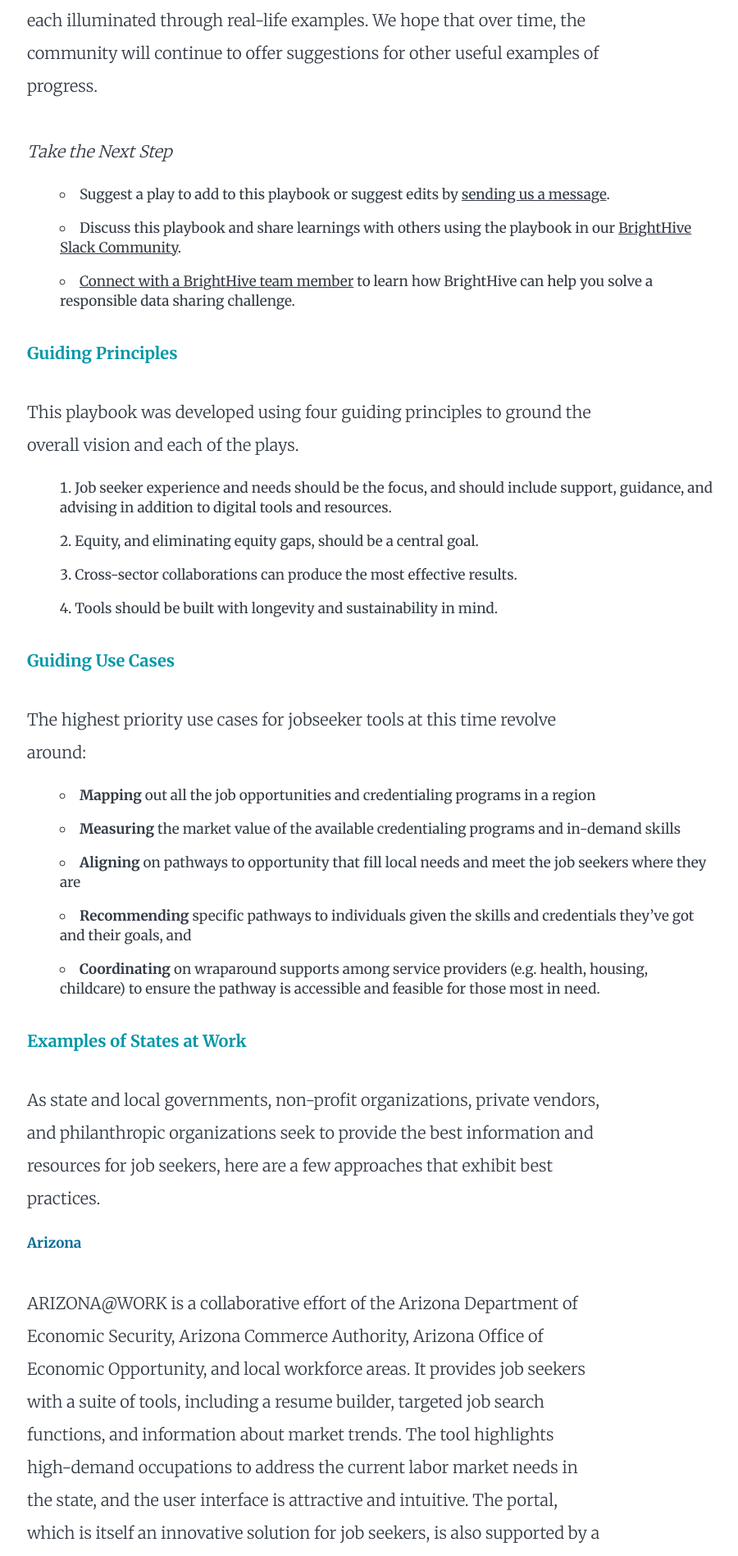
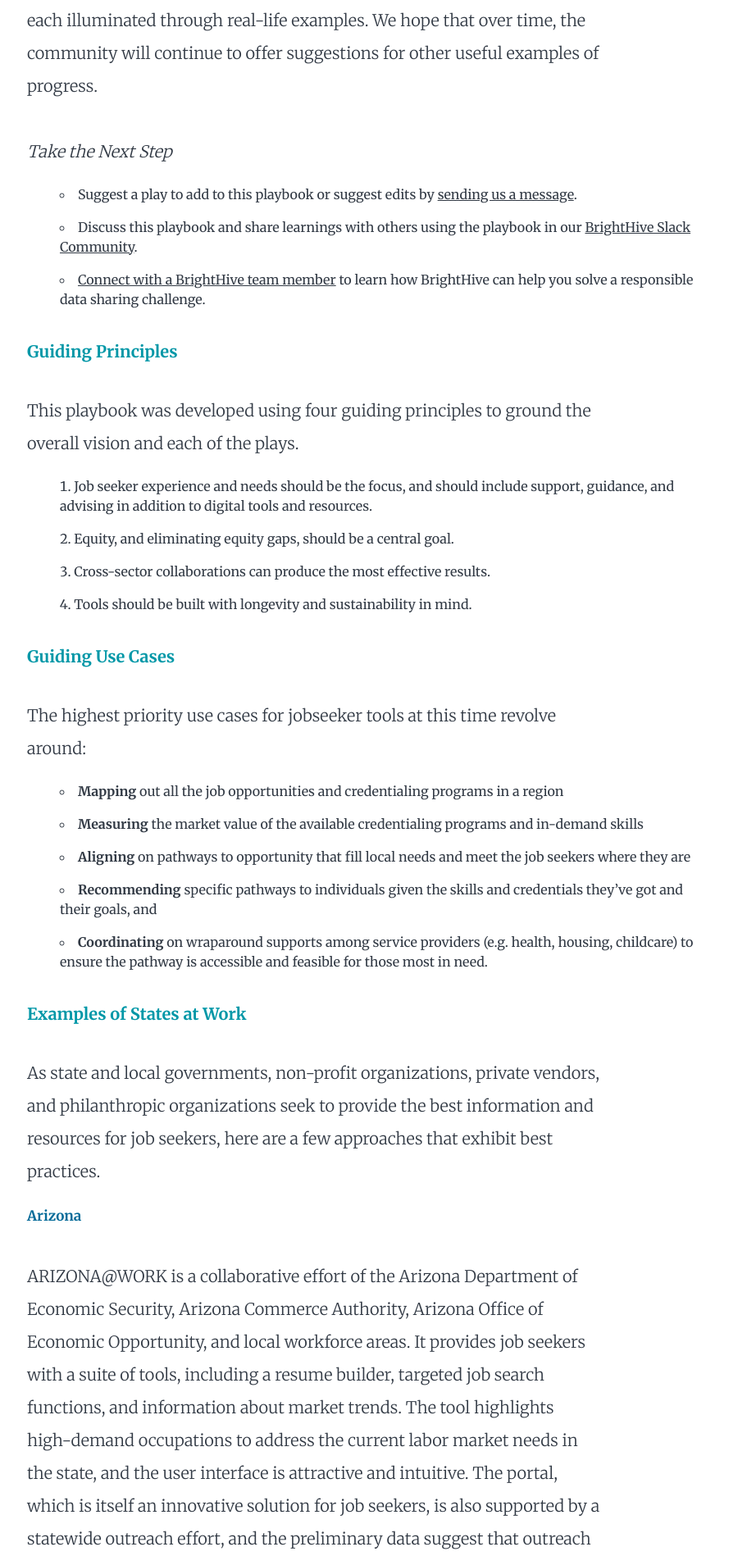
Before and after one commit to brighthive/playbooks, a Jekyll site: the page built from jobseeker-tools/index.html, in a window 1280 px wide. Shown: the part 1977-3875 px from the top of the page at 82% size, without its empty margins (189-1089 px from the left). Built offline with Jekyll 4.4.1, drawn with Linux system fonts in a browser that asks for light colours.

Commit message:
reversed font sizing changes

```diff
--- a/assets/_sass/styles.scss
+++ b/assets/_sass/styles.scss
@@ -64,7 +64,6 @@ $slimmer: new-breakpoint(min-width 641px max-width 980px 12);
     li {
       margin: 1em 0;
       color: $black;
-      font-size: 17px;
     }
   }
 
@@ -74,7 +73,6 @@ $slimmer: new-breakpoint(min-width 641px max-width 980px 12);
     li {
       margin: 1em 0;
       color: $black;
-      font-size: 17px;
     }
   }
 
```
